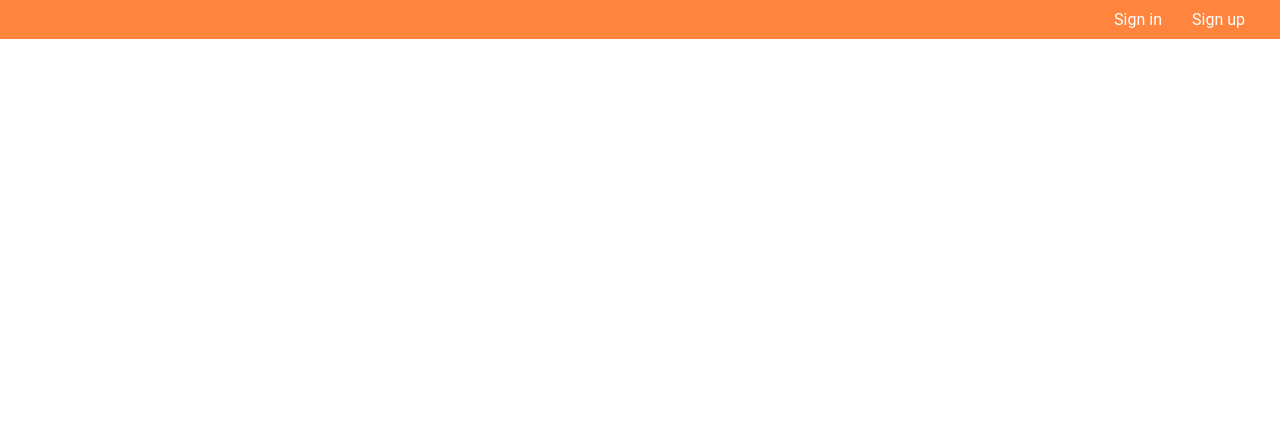
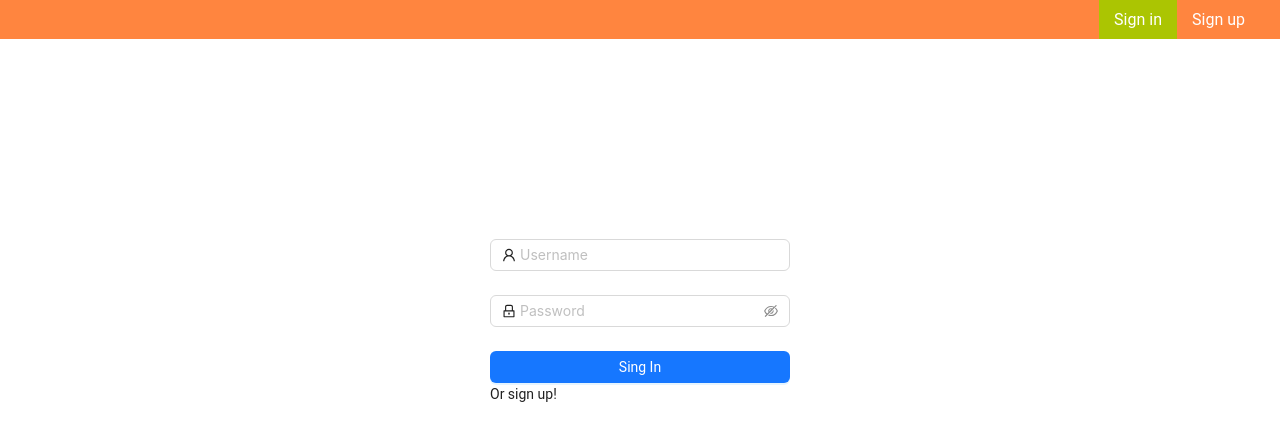
Before and after one commit to AndreiManya/admin-panel, a React (Create React App) app in the folder front/: page / in a window 1280 px wide. Shown: the top 440 px of the page. Built offline with nearby package versions, Linux system fonts and the light colour scheme.

Commit message:
fix: main route changed to signin

```diff
--- a/front/src/routes.ts
+++ b/front/src/routes.ts
@@ -2,7 +2,7 @@ import Login from './pages/login'
 import Registration from './pages/registration'
 import Users from './pages/users'
 
-export const SIGN_IN = '/singin'
+export const SIGN_IN = '/'
 export const SIGN_UP = '/singup'
 export const USERS_LIST = '/user'
 
```
